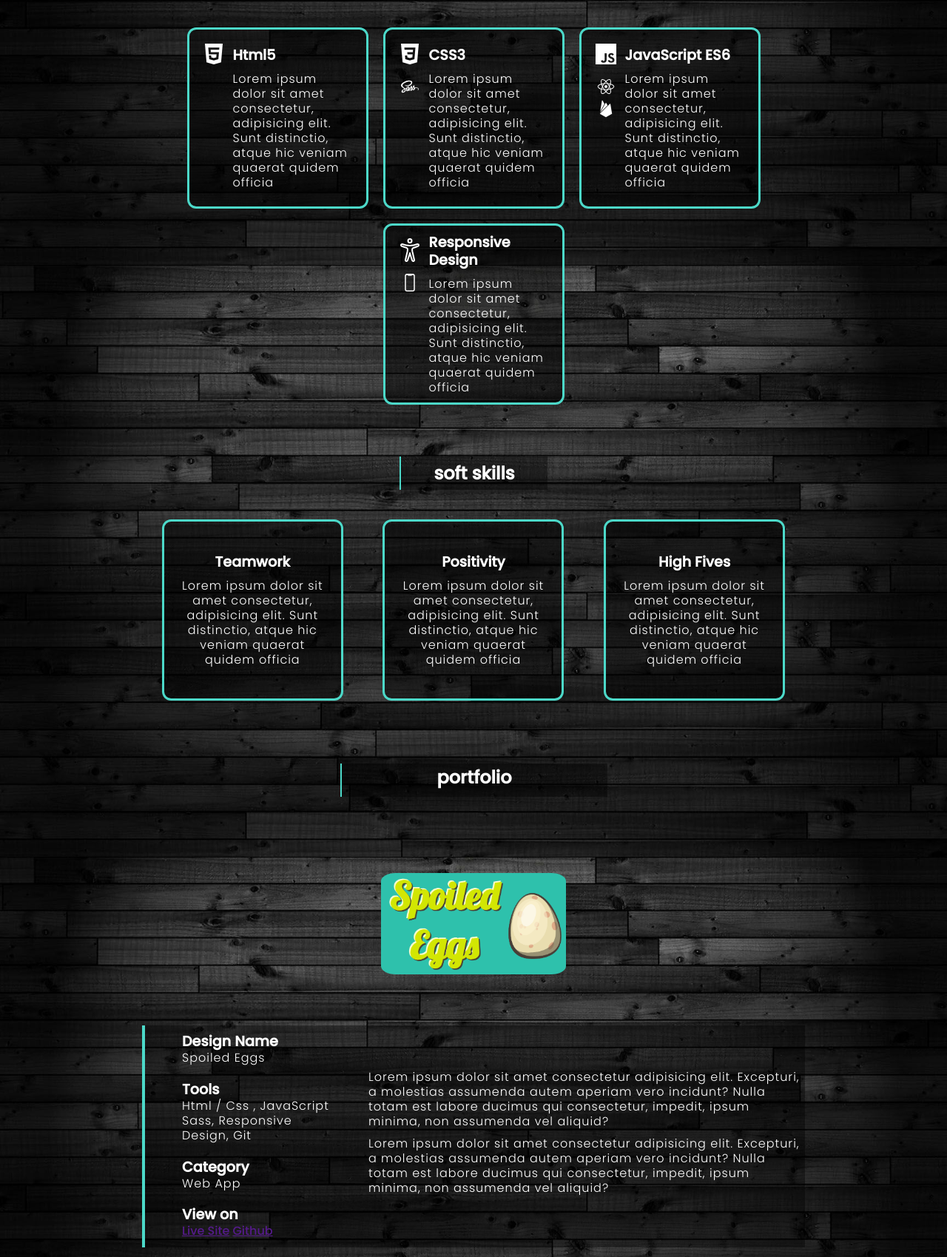
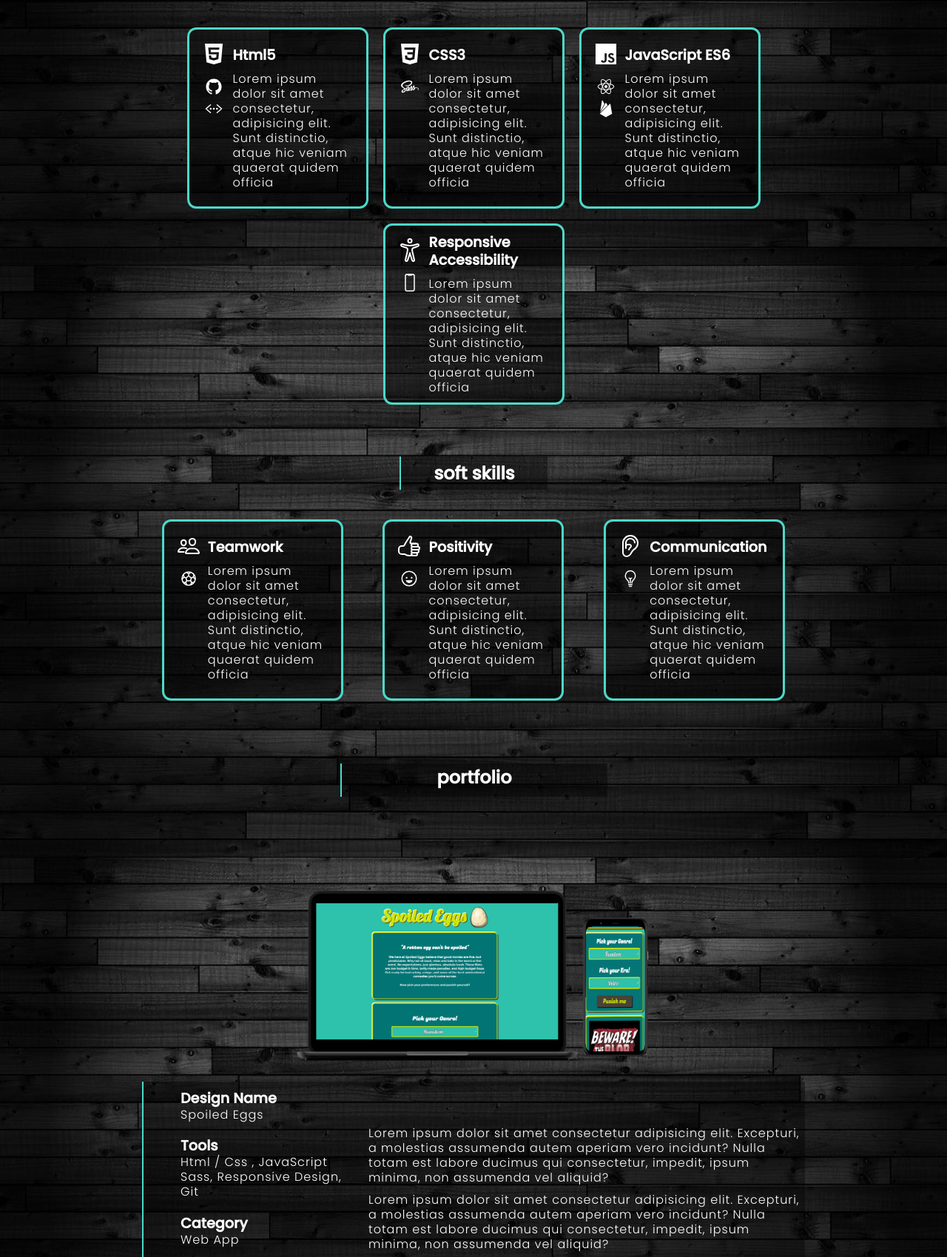
Before and after one commit to SousaDaNoite/kevin-de-sousa-portfolio, a plain HTML site: page index.html in a window 1280 px wide. Shown: the part 2042-3741 px from the top of the page at 74% size. Drawn offline with nearby package versions, Linux system fonts and the light colour scheme.

Commit message:
updated skills and portfolio sections with mockup, and new icons

```diff
--- a/index.html
+++ b/index.html
@@ -140,13 +140,16 @@
 
 
         <!-- hARD SKILLS SUB-SECTION START -->
-        <h3 data-aos="fade-down" data-aos-delay="100" data-aos-duration="1000" class="aos-init aos-animate">Hard Skills
+        <h3 data-aos="fade-down" data-aos-delay="100" data-aos-duration="1000">Hard Skills
         </h3>
         <ul class="hardSkills">
-          <li class="skillContainer1 skillContainerAll" data-aos="fade-up-right" data-aos-delay="300"
-            data-aos-duration="1500">
+          <li class="skillContainer1 skillContainerAll">
             <div class="skillContainerIcons">
               <ion-icon name="logo-html5" data-aos="fade-down" data-aos-delay="1500" data-aos-duration="1000">
+              </ion-icon>
+              <ion-icon name="logo-github" data-aos="fade-down" data-aos-delay="1500" data-aos-duration="1000">
+              </ion-icon>
+              <ion-icon name="code-working-outline" data-aos="fade-down" data-aos-delay="1500" data-aos-duration="1000">
               </ion-icon>
 
             </div>
@@ -156,8 +159,7 @@
                 quidem officia</p>
             </div>
           </li>
-          <li class="skillContainer2 skillContainerAll" data-aos="fade-up-right" data-aos-delay="500"
-            data-aos-duration="1500">
+          <li class="skillContainer2 skillContainerAll">
             <div class="skillContainerIcons">
 
               <ion-icon name="logo-css3" data-aos="fade-down" data-aos-delay="1500" data-aos-duration="1000"></ion-icon>
@@ -169,8 +171,7 @@
                 quidem officia</p>
             </div>
           </li>
-          <li class="skillContainer3 skillContainerAll" data-aos="fade-up-right" data-aos-delay="600"
-            data-aos-duration="1500">
+          <li class="skillContainer3 skillContainerAll">
             <div class="skillContainerIcons">
               <ion-icon name="logo-javascript" data-aos="fade-down" data-aos-delay="1500" data-aos-duration="1000">
               </ion-icon>
@@ -185,8 +186,7 @@
                 quidem officia</p>
             </div>
           </li>
-          <li class="skillContainer4 skillContainerAll" data-aos="fade-up-right" data-aos-delay="700"
-            data-aos-duration="1500">
+          <li class="skillContainer4 skillContainerAll">
             <div class="skillContainerIcons">
               <ion-icon name="accessibility-outline" data-aos="fade-down" data-aos-delay="1500"
                 data-aos-duration="1000"></ion-icon>
@@ -194,7 +194,7 @@
                 data-aos-duration="1000"></ion-icon>
             </div>
             <div class="skillContainerText">
-              <h4>Responsive Design</h4>
+              <h4>Responsive Accessibility</h4>
               <p>Lorem ipsum dolor sit amet consectetur, adipisicing elit. Sunt distinctio, atque hic veniam quaerat
                 quidem officia</p>
             </div>
@@ -203,30 +203,47 @@
         </ul>
 
         <!-- SOFT SKILLS SUB-SECTION START -->
-        <h3 data-aos="fade-down" data-aos-delay="100" data-aos-duration="1000" class="aos-init aos-animate">Soft Skills
+        <h3 data-aos="fade-down" data-aos-delay="100" data-aos-duration="1000">Soft Skills
         </h3>
         <ul class="softSkills">
-          <li class="softSkillContainer1 skillContainerAll" name="logo-css3" data-aos="fade-up-right"
-            data-aos-delay="300" data-aos-duration="1500">
+          <li class="softSkillContainer1 skillContainerAll">
+            <div class="skillContainerIcons">
+              <ion-icon name="people-outline" data-aos="fade-down" data-aos-delay="1500" data-aos-duration="1000">
+              </ion-icon>
+
+              <ion-icon name="football-outline" data-aos="fade-down" data-aos-delay="1500" data-aos-duration="1000">
+              </ion-icon>
+            </div>
             <div class="skillContainerText">
               <h4>Teamwork</h4>
               <p>Lorem ipsum dolor sit amet consectetur, adipisicing elit. Sunt distinctio, atque hic veniam quaerat
                 quidem officia</p>
             </div>
           </li>
-          <li class="softSkillContainer2 skillContainerAll" data-aos="fade-up-right" data-aos-delay="500"
-            data-aos-duration="1500">
+          <li class="softSkillContainer2 skillContainerAll">
+            <div class="skillContainerIcons">
 
+              <ion-icon name="thumbs-up-outline" data-aos="fade-down" data-aos-delay="1500" data-aos-duration="1000">
+              </ion-icon>
+              <ion-icon name="happy-outline" data-aos="fade-down" data-aos-delay="1500" data-aos-duration="1000">
+              </ion-icon>
+            </div>
             <div class="skillContainerText">
               <h4>Positivity</h4>
               <p>Lorem ipsum dolor sit amet consectetur, adipisicing elit. Sunt distinctio, atque hic veniam quaerat
                 quidem officia</p>
             </div>
           </li>
-          <li class="softSkillContainer3 skillContainerAll" data-aos="fade-up-right" data-aos-delay="700"
-            data-aos-duration="1500">
+          <li class="softSkillContainer3 skillContainerAll">
+            <div class="skillContainerIcons">
+
+              <ion-icon name="ear-outline" data-aos="fade-down" data-aos-delay="1500" data-aos-duration="1000">
+              </ion-icon>
+              <ion-icon name="bulb-outline" data-aos="fade-down" data-aos-delay="1500" data-aos-duration="1000">
+              </ion-icon>
+            </div>
             <div class="skillContainerText">
-              <h4>High Fives</h4>
+              <h4>Communication</h4>
               <p>Lorem ipsum dolor sit amet consectetur, adipisicing elit. Sunt distinctio, atque hic veniam quaerat
                 quidem officia</p>
             </div>
@@ -282,13 +299,12 @@
       <section class="myPortfolio" id="portfolio">
         <div class="wrapper">
 
-          <h3 data-aos="fade-down" data-aos-delay="100" data-aos-duration="1000" class="aos-init aos-animate">Portfolio
+          <h3 data-aos="fade-down" data-aos-delay="100" data-aos-duration="1000">Portfolio
           </h3>
-          <div class="myPortfolio1 myPortfolioAll " div data-aos="zoom-in" data-aos-delay="100"
-            data-aos-duration="1000">
+          <div class="myPortfolio1 myPortfolioAll ">
             <div class=" myPortImgSide">
-              <div class="myPortImgContainer">
-                <img src="./assets/spoiled eggs.png" alt="">
+              <div class="myPortImgContainer" div data-aos="fade-left" data-aos-delay="100" data-aos-duration="2000">
+                <img src="./assets/spoiled-eggs.png" alt="">
               </div>
             </div>
             <div class="myPortTextSide">
@@ -322,7 +338,7 @@
                 </ul>
 
               </div>
-              <div class="myPortTextDescription">
+              <div class="myPortTextDescription" div data-aos="fade-left" data-aos-delay="100" data-aos-duration="2000">
                 <p>Lorem ipsum dolor sit amet consectetur adipisicing elit. Excepturi, a molestias assumenda autem
                   aperiam
                   vero incidunt? Nulla totam est labore ducimus qui consectetur, impedit, ipsum minima, non assumenda
@@ -339,14 +355,14 @@
             <!-- MY PORTFOLIO2 SUB-SECTION START -->
             <div class="myPortfolio2 myPortfolioAll">
               <div class="myPortImgSide">
-                <div class="myPortImgContainer">
-                  <img src="http://placekitten.com/200" alt="">
+                <div class="myPortImgContainer" div data-aos="fade-right" data-aos-delay="100" data-aos-duration="2000">
+                  <img src="./assets/harper.png" alt="">
                 </div>
                 <!--end myportfolioImgContainer-->
               </div>
               <!--end myportImgSide-->
               <div class="myPortTextSide">
-                <div class="myPortTextTags" data-aos="fade-right" data-aos-delay="300" data-aos-duration="1500">
+                <div class="myPortTextTags" data-aos="fade-right" data-aos-delay="300" data-aos-duration="1500"">
                   <ul>
                     <li>
                       <h4>Design Name</h4>
@@ -365,7 +381,7 @@
                       <p>Web Design</p>
                     </li>
 
-                    <li class="portLinks">
+                    <li class=" portLinks">
                   <h4>
                     View on
                   </h4>
@@ -376,7 +392,8 @@
 
                 </div>
                 <!--end myPortTextTags-->
-                <div class="myPortTextDescription">
+                <div class="myPortTextDescription" div data-aos="fade-left" data-aos-delay="100"
+                  data-aos-duration="2000">
                   <p>Mulit-page PSD conversion made using a client brief and design files. Responsive across devices.
                   </p>
                 </div><!-- endMyPortTextDescription-->
--- a/styles/sass/partials/_baseStyles.scss
+++ b/styles/sass/partials/_baseStyles.scss
@@ -76,3 +76,9 @@ Element .myPortfolio1 > div:nth-child(1) > div:nth-child(1) {
 Element .myPortfolio1 > div:nth-child(1) > div:nth-child(1) > img:nth-child(1) {
   width: 100%;
 }
+
+/* styles.css | http://127.0.0.1:5500/styles/styles.css */
+
+.myPortfolio .myPortfolioAll .myPortImgSide {
+  /* margin: 7% 0; */
+}
--- a/styles/sass/partials/_main.scss
+++ b/styles/sass/partials/_main.scss
@@ -142,7 +142,7 @@ body {
   width: 100%;
   display: flex;
   justify-content: space-around;
-  text-align: center;
+
   flex-wrap: wrap;
   .softSkillContainerAll {
     width: 30%;
@@ -180,7 +180,11 @@ body {
     text-align: center;
     text-transform: lowercase;
     padding-top: 20px;
-    margin-bottom: 40px;
+    height: 45px;
+    width: 361px;
+    border-left: solid 2px #4cd9c9;
+    padding-top: 7px;
+    background-color: rgba(0, 0, 0, 0.4);
   }
   p {
     padding-bottom: 10px;
@@ -189,9 +193,10 @@ body {
     .myPortImgSide {
       display: flex;
       justify-content: center;
-      margin: 7% 0;
+
       .myPortImgContainer {
-        width: 250px;
+        width: 610px;
+        height: 385px;
       }
     }
     .myPortTextSide {
@@ -203,7 +208,7 @@ body {
         width: 30%;
         padding-left: 50px;
         height: 100%;
-        border-left: 2px solid #4cd9c9;
+        // border-left: 2px solid #4cd9c9;
         // background-color: rgba(0, 0, 0, 0.4);
       }
       .myPortTextDescription {
@@ -222,13 +227,6 @@ body {
   display: flex;
   flex-direction: column;
   align-items: center;
-  h3 {
-    height: 45px;
-    width: 361px;
-    border-left: solid 2px #4cd9c9;
-    padding-top: 7px;
-    background-color: rgba(0, 0, 0, 0.4);
-  }
 }
 
 .myPortTextSide ul {
```
Also changed, not shown: assets/harper.png (added), assets/spoiled-eggs.png (added), styles/styles.css. Lines whose indentation alone changed are shown as unchanged.
